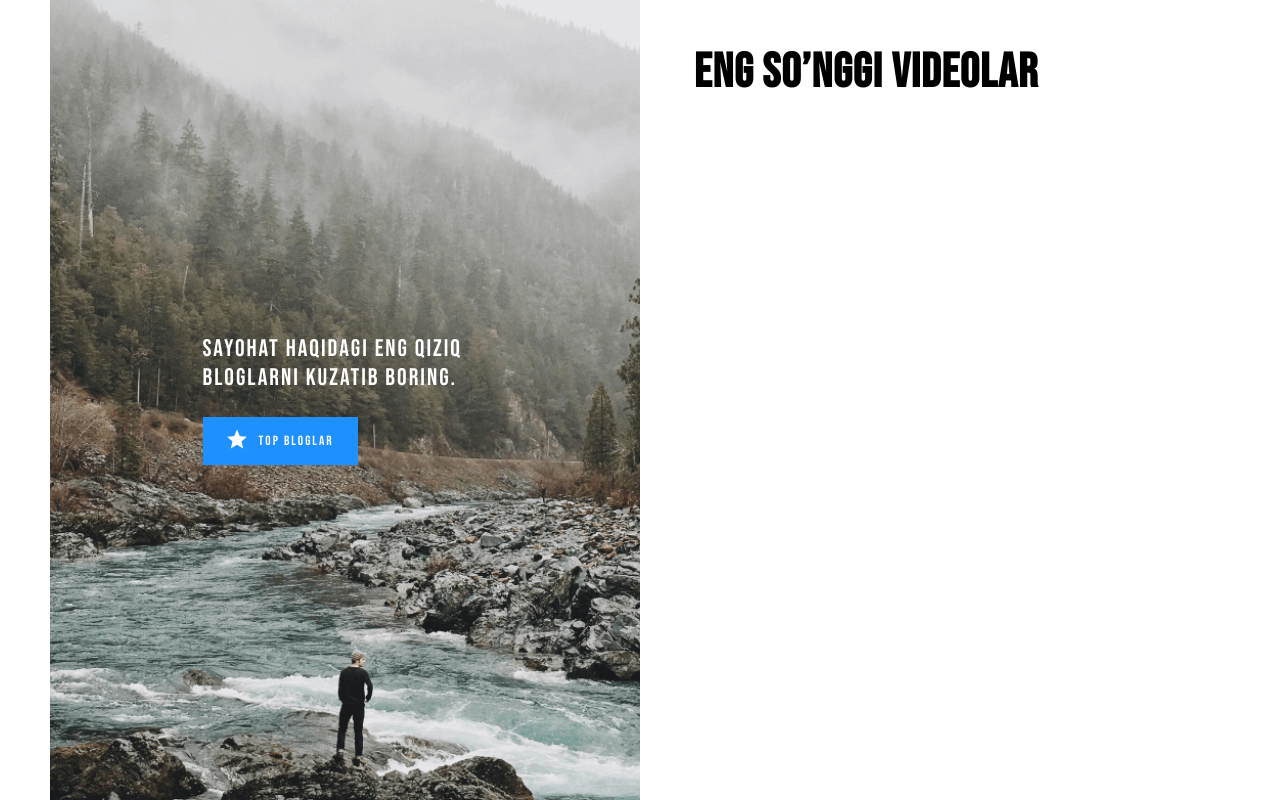
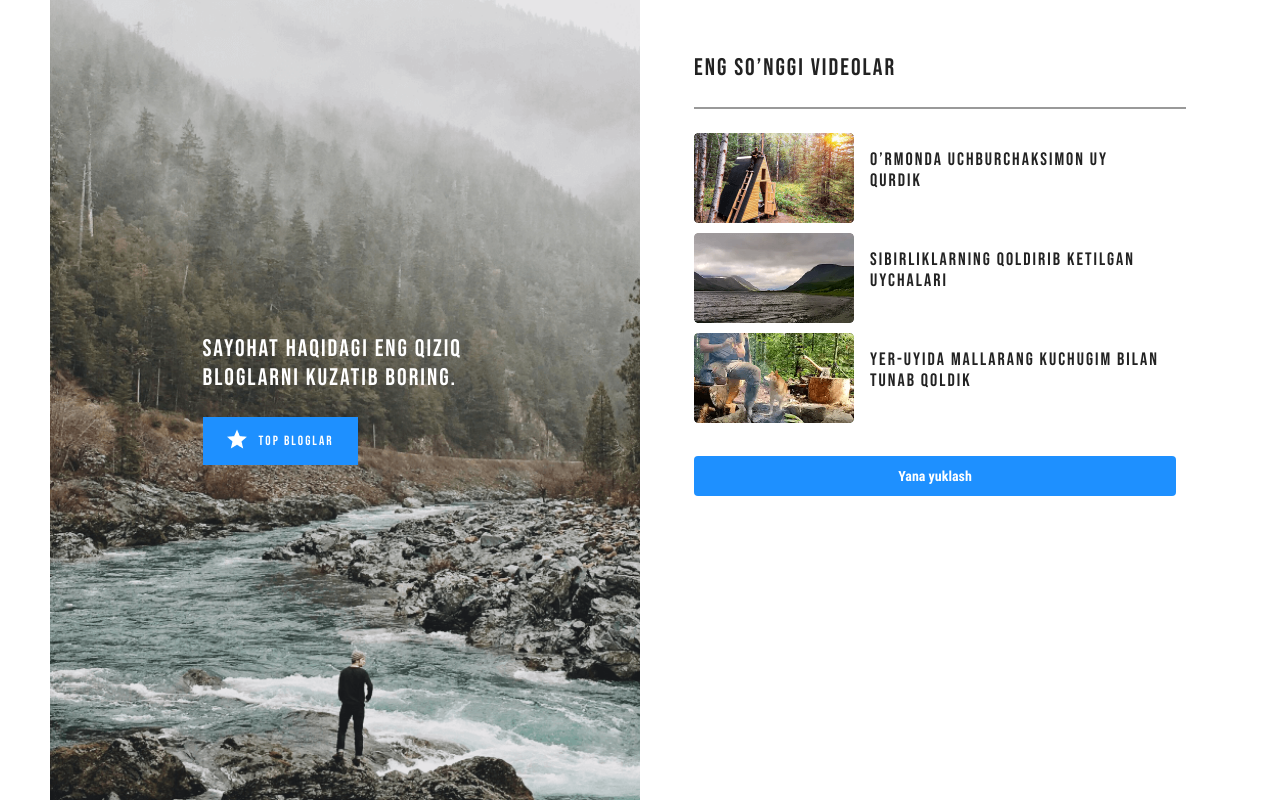
Before and after one commit to yoqubjonovdilmuhammad/articles, a plain HTML site: page index.html in a window 1280 px wide. Drawn offline with Linux system fonts and the light colour scheme.

Commit message:
articlesw full project

```diff
--- a/css/style.css
+++ b/css/style.css
@@ -122,3 +122,84 @@ body {
   line-height: 0.8;
   letter-spacing: 1px;
 }
+
+.main__title {
+  font-family: "Bebas Neue";
+  font-weight: 400;
+  font-size: 24px;
+  line-height: 28.8px;
+  letter-spacing: 2px;
+  color: #222222;
+  margin-bottom: 24px;
+}
+
+.main__div {
+  border: 1px solid #999999;
+  width: 492px;
+  margin-bottom: 24px;
+}
+
+.main__list {
+  display: flex;
+  flex-direction: column;
+  margin-bottom: 23px;
+}
+
+.main__item {
+  display: flex;
+  margin-bottom: 10px;
+}
+
+.main__item-img {
+  border-radius: 4px;
+  width: 160px;
+  height: 90px;
+}
+
+.main__item-content {
+  padding: 16px;
+}
+
+.main__item-title {
+  font-family: "Bebas Neue";
+  font-weight: 400;
+  font-size: 18px;
+  line-height: 21.6px;
+  letter-spacing: 2px;
+  color: #222222;
+  margin-bottom: 4px;
+  transition: 0.3s;
+  cursor: pointer;
+}
+
+.main__item-title:hover {
+  color: #1e90ff;
+}
+
+.main__item-title:active {
+  opacity: 0.6;
+}
+
+.main__btn {
+  background-color: #1e90ff;
+  width: 100%;
+  padding-top: 12px;
+  padding-bottom: 12px;
+  border: none;
+  border-radius: 4px;
+  color: #ffffff;
+  font-weight: 700;
+  font-size: 14px;
+  line-height: 16.41px;
+  font-family: "Roboto Condensed";
+  transition: 0.3s;
+  cursor: pointer;
+}
+
+.main__btn:hover {
+  opacity: 0.8;
+}
+
+.main__btn:active {
+  opacity: 0.6;
+}
--- a/index.html
+++ b/index.html
@@ -22,7 +22,51 @@
         </div>
       </div>
       <div class="main">
-        <h1 class="main__title">Eng so’nggi videolar</h1>
+        <h2 class="main__title">Eng so’nggi videolar</h2>
+        <hr class="main__div" />
+        <ul class="main__list">
+          <li class="main__item">
+            <img
+              class="main__item-img"
+              src="./img/article-poster.png"
+              alt="Landscape"
+            />
+            <div class="main__item-content">
+              <h3 class="main__item-title">
+                O’rmonda uchburchaksimon uy qurdik
+              </h3>
+
+            </div>
+          </li>
+          <li class="main__item">
+            <img
+              class="main__item-img"
+              src="./img/article-poster (2).png"
+              alt="Landscape"
+            />
+            <div class="main__item-content">
+              <h3 class="main__item-title">
+                Sibirliklarning qoldirib ketilgan uychalari
+              </h3>
+
+
+            </div>
+          </li>
+          <li class="main__item">
+            <img
+              class="main__item-img"
+              src="./img/article-poster (3).png"
+              alt="Landscape"
+            />
+            <div class="main__item-content">
+              <h3 class="main__item-title">
+                Yer-uyida mallarang kuchugim bilan tunab qoldik
+              </h3>
+
+            </div>
+          </li>
+        </ul>
+        <button class="main__btn">Yana yuklash</button>
       </div>
     </div>
   </body>
```
Also changed, not shown: img/article-poster (2).png (added), img/article-poster (3).png (added), img/article-poster.png (added).
